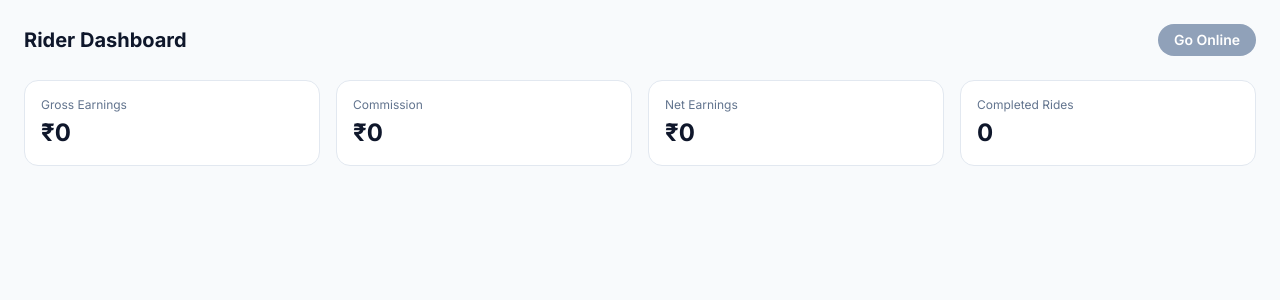
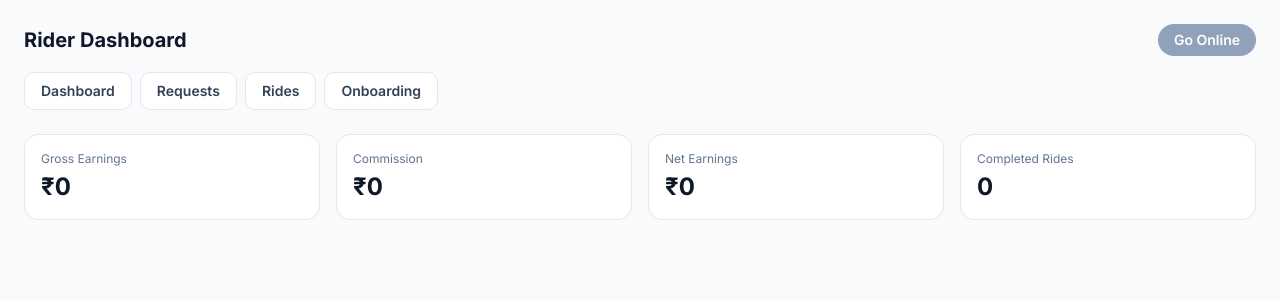
Before and after one commit to TamasGupta/papido, a Next.js app: page /rider/dashboard in a window 1280 px wide. Shown: the top 300 px of the page. Built offline with nearby package versions, Linux system fonts and the light colour scheme; no server answers.

Commit message:
Add nav links on rider dashboard

```diff
--- a/src/app/rider/dashboard/page.tsx
+++ b/src/app/rider/dashboard/page.tsx
@@ -36,6 +36,18 @@ export default function RiderDashboard() {
         </button>
       </div>
       <LocationTracker enabled={online === true} />
+      <nav className="mt-4 flex gap-2 text-sm">
+        {[
+          ["Dashboard", "/rider/dashboard"],
+          ["Requests", "/rider/requests"],
+          ["Rides", "/rider/rides"],
+          ["Onboarding", "/rider/onboarding"],
+        ].map(([label, href]) => (
+          <a key={label} href={href} className="rounded-lg border border-slate-200 bg-white px-4 py-2 font-semibold text-slate-700 hover:bg-slate-100">
+            {label}
+          </a>
+        ))}
+      </nav>
       {msg && <p className="mt-2 text-sm text-slate-600">{msg}</p>}
       <div className="mt-6 grid grid-cols-2 gap-4 md:grid-cols-4">
         {[
```
